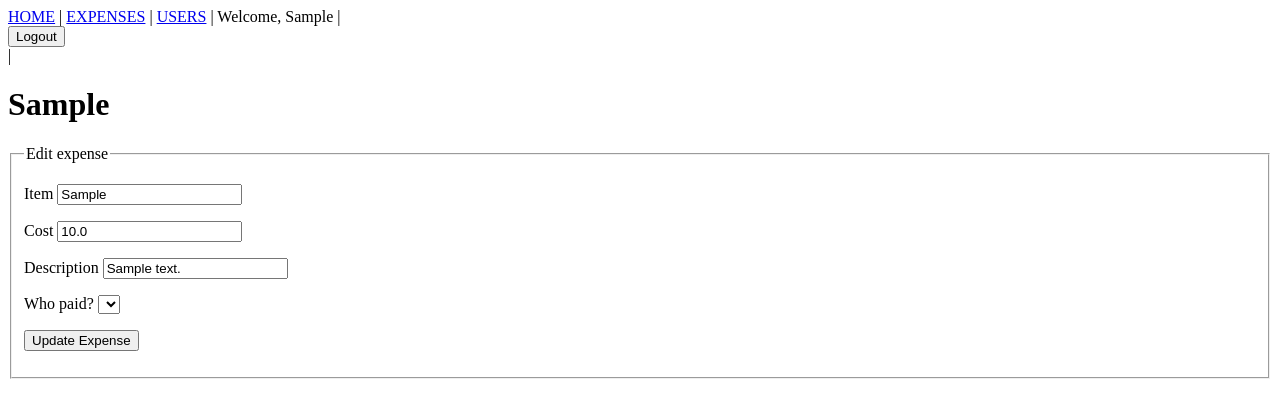
After one commit to ajc133/expenses-app-django, a Django app: page /expenses/1/edit in a window 1280 px wide. The commit adds this page. Shown: the top 418 px of the page. Run offline with Django 5.2, Linux system fonts and the light colour scheme; a user stored in the database is signed in; tables that the repository leaves empty hold one stand-in row (values such as "Sample post"); lists and menus that the app fills with data are empty.

Commit message:
start the edit expense view

```diff
--- a/expenses/templates/expense_details.html
+++ b/expenses/templates/expense_details.html
@@ -7,6 +7,7 @@ Details about {{ expense.item }}
 {% block content %}
 <div class="mycard">
 	<h1>{{ expense.item }}</h1>
+	<p><a href={% url 'expense_edit' expense.id %}>Edit</a></p>
 	<p>Description: {{ expense.description | default:"--" }}</p>
 	<p>Bought by: {{ payer.first_name }}</p>
 	<p>Submitted by: {{ submitter.first_name }}</p>
--- /dev/null
+++ b/expenses/templates/expense_edit.html
@@ -0,0 +1,42 @@
+{% extends "master.html" %}
+
+{% block title %}
+Edit expense
+{% endblock %}
+
+{% block content %}
+<div class="mycard">
+	<h1>{{ expense.item }}</h1>
+	<form method="post" action="{% url 'expense_edit' expense.id %}">
+		{% csrf_token %}
+		<fieldset>
+			<legend>Edit expense</legend>
+			<p>
+				<label for="item">Item</label>
+				<input type="text" id="item" name="item" value={{ expense.item }} required />
+			</p>
+			<p>
+				<label for="cost">Cost</label>
+				{# FIXME: display 2 decimal places if they exist #}
+				<input type="number" id="cost" name="cost" step="0.01" value="{{ expense.cost }}" required />
+			</p>
+			<p>
+				<label for="description">Description</label>
+				<input type="text" id="description" name="description" value="{{ expense.description }}" />
+			</p>
+			<p>
+				{# FIXME: set default value to what it was already #}
+				<label for="user-name-select">Who paid?</label>
+				<select id="user-name-select" name="user-id" autocomplete="off" required />
+				{% for user in users %}
+				<option value={{ user.id }}>{{ user.first_name }}</option>
+				{% endfor %}
+				</select>
+			</p>
+			<p>
+				<button type="submit">Update Expense</button>
+			</p>
+		</fieldset>
+	</form>
+</div>
+{% endblock %}
--- a/expenses/urls.py
+++ b/expenses/urls.py
@@ -6,5 +6,6 @@ urlpatterns = [
     path("users/", views.users, name="users"),
     path("users/details/<int:id>", views.user_details, name="user_details"),
     path("expenses/", views.expenses, name="expenses"),
-    path("expenses/details/<int:id>", views.expense_details, name="expense_details"),
+    path("expenses/<int:id>/details", views.expense_details, name="expense_details"),
+    path("expenses/<int:id>/edit", views.expense_edit, name="expense_edit"),
 ]
--- a/expenses/views.py
+++ b/expenses/views.py
@@ -33,7 +33,7 @@ def expenses(request: HttpRequest):
             submitter=submitter,
         ).save()
 
-    expenses = Expense.objects.select_related("payer").all()
+    expenses = Expense.objects.select_related("payer").order_by("-created_at").all()
 
     users = list(User.objects.exclude(username="admin").exclude(pk=submitter.id).all())
     # We always want submitter to be the first dropdown option
@@ -65,6 +65,18 @@ def expense_details(request: HttpRequest, id):
     payer = User.objects.get(id=expense.payer.id)
     submitter_name = User.objects.get(id=expense.submitter.id)
     template = loader.get_template("expense_details.html")
+    context = {"expense": expense, "payer": payer, "submitter": submitter_name}
+    return HttpResponse(template.render(context, request))
+
+
+@require_http_methods(["HEAD", "GET", "POST"])
+@login_required
+def expense_edit(request: HttpRequest, id):
+    # TODO: One db query
+    expense = Expense.objects.get(id=id)
+    payer = User.objects.get(id=expense.payer.id)
+    submitter_name = User.objects.get(id=expense.submitter.id)
+    template = loader.get_template("expense_edit.html")
     context = {"expense": expense, "payer": payer, "submitter": submitter_name}
     return HttpResponse(template.render(context, request))
 
```
